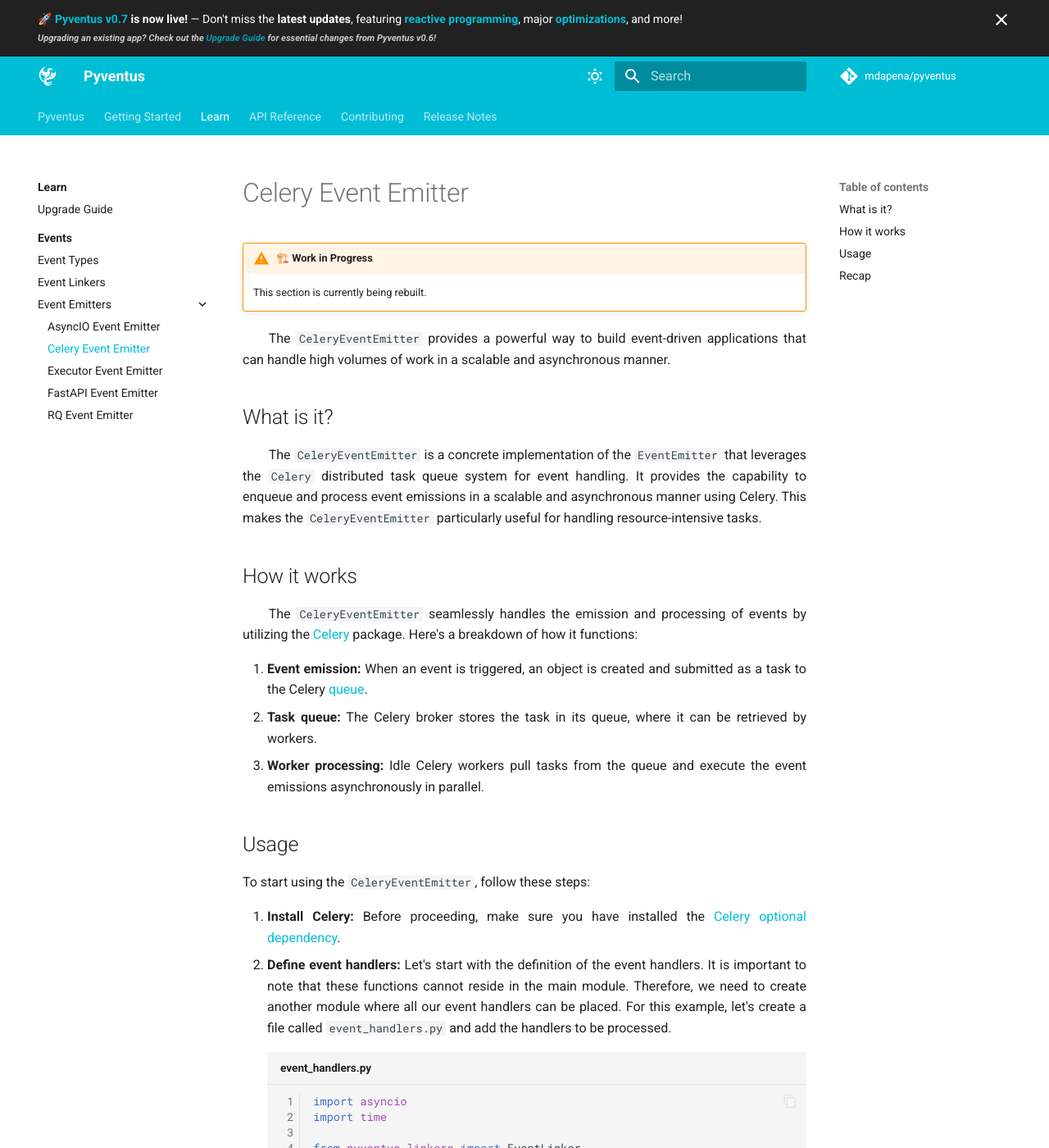
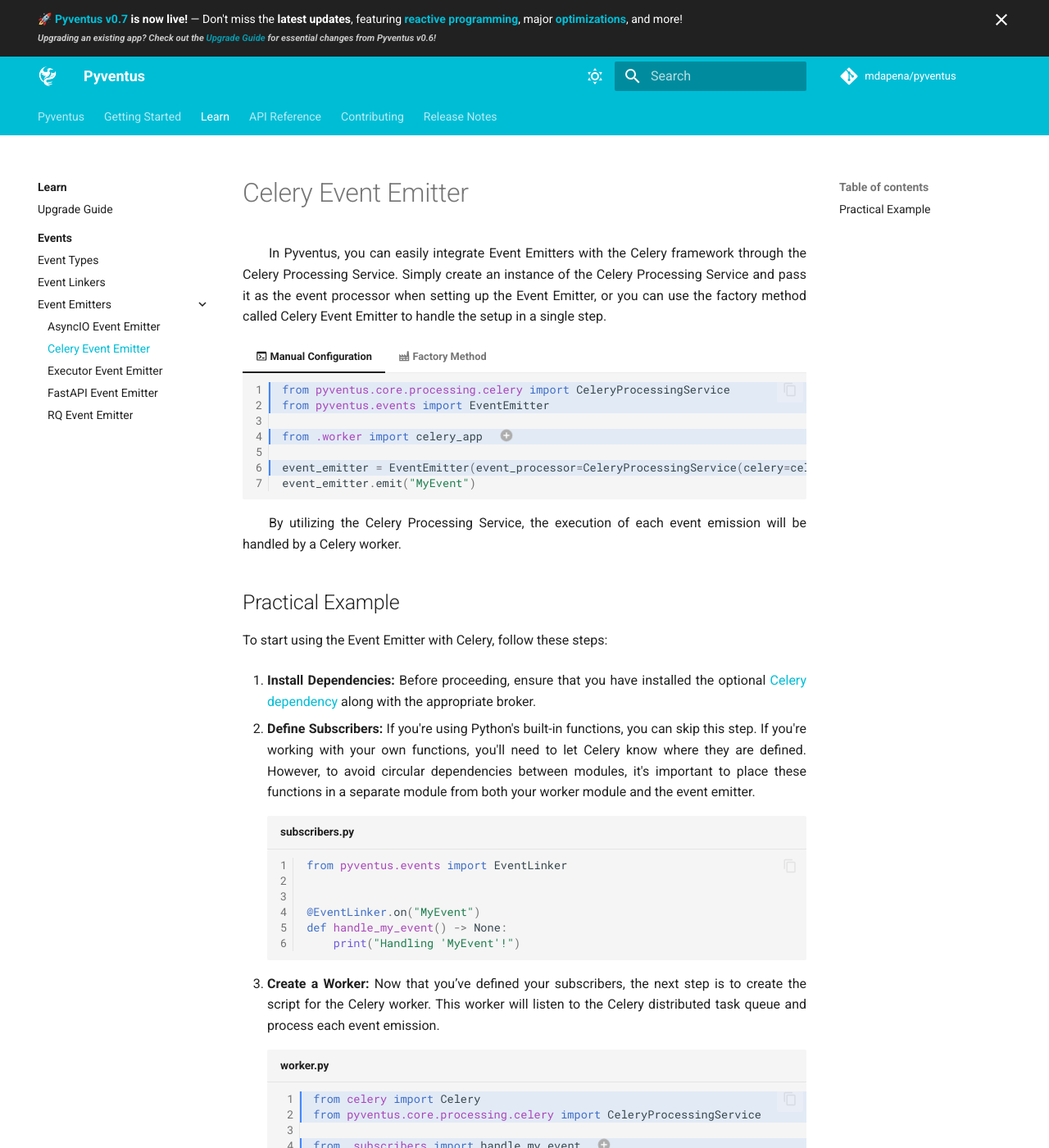
Before and after one commit to mdapena/pyventus, an MkDocs documentation site: the page built from docs/learn/events/emitters/celery.md, in a window 1280 px wide and 1400 px high. Shown: the whole window at 82% size. Built offline with MkDocs 1.6.1 and Material for MkDocs 9.7.7, drawn with Linux system fonts in a browser that asks for light colours; comment, search, counter and statistics services are not loaded; the version menu is left out; some of the changed text lies outside the part shown.

Commit message:
Update `celery emitters` page in the event learning section

````diff
--- /dev/null
+++ b/docs/learn/events/emitters/celery.md
@@ -0,0 +1,196 @@
+<style>
+    .terminal-command {
+        .go:before {
+            content: "$";
+            padding-right: 1.17647em;
+        }
+    }
+</style>
+
+# Celery Event Emitter
+
+<p style="text-align: justify;">
+	&emsp;&emsp;In Pyventus, you can easily integrate Event Emitters with the Celery framework through the Celery Processing Service. Simply create an instance of the Celery Processing Service and pass it as the event processor when setting up the Event Emitter, or you can use the factory method called Celery Event Emitter to handle the setup in a single step.
+</p>
+
+=== ":material-console: Manual Configuration"
+
+    ```Python linenums="1" hl_lines="1-2 4 6"
+    from pyventus.core.processing.celery import CeleryProcessingService
+    from pyventus.events import EventEmitter
+
+    from .worker import celery_app  # (1)!
+
+    event_emitter = EventEmitter(event_processor=CeleryProcessingService(celery=celery_app))
+    event_emitter.emit("MyEvent")
+    ```
+
+    1.  In order to process each event emission, you must have a Celery app configured with a broker and have workers listening to it. The Celery app in this example comes from:
+
+        ```Python title="worker.py" linenums="1" hl_lines="1 2 5 8 12"
+        from celery import Celery
+        from pyventus.core.processing.celery import CeleryProcessingService
+
+        # Initialize a Celery app with Redis as an example broker; other brokers are also supported.
+        celery_app: Celery = Celery(broker="redis://default:redispw@localhost:6379")
+
+        # Register the Pyventus shared task.
+        CeleryProcessingService.register()
+
+        # Start the Celery worker.
+        if __name__ == "__main__":
+            celery_app.start()
+        ```
+
+=== ":material-factory: Factory Method"
+
+    ```Python linenums="1" hl_lines="1 3 6"
+    from pyventus.events import CeleryEventEmitter
+
+    from .worker import celery_app  # (1)!
+
+
+    event_emitter = CeleryEventEmitter(celery=celery_app)
+    event_emitter.emit("MyEvent")
+    ```
+
+    1.  In order to process each event emission, you must have a Celery app configured with a broker and have workers listening to it. The Celery app in this example comes from:
+
+        ```Python title="worker.py" linenums="1" hl_lines="1 2 5 8 12"
+        from celery import Celery
+        from pyventus.core.processing.celery import CeleryProcessingService
+
+        # Initialize a Celery app with Redis as an example broker; other brokers are also supported.
+        celery_app: Celery = Celery(broker="redis://default:redispw@localhost:6379")
+
+        # Register the Pyventus shared task.
+        CeleryProcessingService.register()
+
+        # Start the Celery worker.
+        if __name__ == "__main__":
+            celery_app.start()
+        ```
+
+<p style="text-align: justify;">
+	&emsp;&emsp;By utilizing the Celery Processing Service, the execution of each event emission will be handled by a Celery worker.
+</p>
+
+## Practical Example
+
+<p style="text-align: justify;">
+	To start using the Event Emitter with Celery, follow these steps:
+</p>
+
+1.  <p style="text-align: justify;"><b>Install Dependencies:</b>
+        Before proceeding, ensure that you have installed the optional [Celery dependency](../../../getting-started.md/#optional-dependencies) along with the appropriate broker.
+    </p>
+
+2.  <p style="text-align: justify;"><b>Define Subscribers:</b>
+    	If you're using Python's built-in functions, you can skip this step. If you're working with your own functions, you'll need to let Celery know where they are defined. However, to avoid circular dependencies between modules, it's important to place these functions in a separate module from both your worker module and the event emitter.
+    </p>
+
+    ```Python title="subscribers.py" linenums="1"
+    from pyventus.events import EventLinker
+
+
+    @EventLinker.on("MyEvent")
+    def handle_my_event() -> None:
+        print("Handling 'MyEvent'!")
+    ```
+
+3.  <p style="text-align: justify;"><b>Create a Worker:</b>
+    	Now that you’ve defined your subscribers, the next step is to create the script for the Celery worker. This worker will listen to the Celery distributed task queue and process each event emission.
+    </p>
+
+    ```Python title="worker.py" linenums="1" hl_lines="1 2 4 6 8 11"
+    from celery import Celery
+    from pyventus.core.processing.celery import CeleryProcessingService
+
+    from .subscribers import handle_my_event  # (1)!
+
+    celery_app: Celery = Celery(broker="redis://default:redispw@localhost:6379")  # (2)!
+
+    CeleryProcessingService.register()  # (3)!
+
+    if __name__ == "__main__":
+        celery_app.start()  # (4)!
+    ```
+
+    1.  Import the `subscribers.py` module to let Celery know about the available functions.
+    2.  Initialize a Celery app with Redis; other Celery-supported brokers can also be used.
+    3.  Register the Pyventus shared task.
+    4.  Start the Celery worker only if this script is run directly.
+
+    <p style="text-align: justify;">
+    	With the previous configuration in place, we can now launch the Celery worker. There are a few differences depending on your operating system:
+    </p>
+
+    === ":material-apple: macOS"
+
+        <div class="terminal-command annotate" markdown>
+        ```console
+        celery -A worker worker -l INFO (1)
+        ```
+        </div>
+
+        1.  For more information on configuring and using Celery workers, please refer to the [Celery Workers Guide](https://docs.celeryq.dev/en/stable/userguide/workers.html).
+
+    === ":fontawesome-brands-windows: Windows"
+
+        <div class="terminal-command annotate" markdown>
+        ```console
+        celery -A worker worker -l INFO --pool=solo (1)
+        ```
+        </div>
+
+        1.  For more information on configuring and using Celery workers, please refer to the [Celery Workers Guide](https://docs.celeryq.dev/en/stable/userguide/workers.html).
+
+    === ":material-linux: Linux"
+
+        <div class="terminal-command annotate" markdown>
+        ```console
+        celery -A worker worker -l INFO (1)
+        ```
+        </div>
+
+        1.  For more information on configuring and using Celery workers, please refer to the [Celery Workers Guide](https://docs.celeryq.dev/en/stable/userguide/workers.html).
+
+4.  <p style="text-align: justify;"><b>Emitting events:</b>
+    	Now that your workers are up and running, it’s time to start emitting events! Just create an Event Emitter configured with the Celery Processing Service, and you’re all set to emit an event.
+    </p>
+
+    ```Python title="main.py" linenums="1" hl_lines="1 3 5 6"
+    from pyventus.events import CeleryEventEmitter, EventEmitter
+
+    from .worker import celery_app
+
+    event_emitter: EventEmitter = CeleryEventEmitter(celery=celery_app)  # (1)!
+    event_emitter.emit("MyEvent")
+    ```
+
+    1.  If you're working with a specific queue name, you can set it up when creating the Celery Processing Service or its counterpart, the Celery Event Emitter, as follows:
+
+        ```Python title="main.py" linenums="1" hl_lines="5"
+        from pyventus.events import CeleryEventEmitter, EventEmitter
+
+        from .worker import celery_app
+
+        event_emitter: EventEmitter = CeleryEventEmitter(celery=celery_app, queue="QueueName")
+        event_emitter.emit("MyEvent")
+        ```
+
+        ```Python title="main.py" linenums="1" hl_lines="6"
+        from pyventus.core.processing.celery import CeleryProcessingService
+        from pyventus.events import EventEmitter
+
+        from .worker import celery_app
+
+        event_emitter = EventEmitter(event_processor=CeleryProcessingService(celery=celery_app, queue="QueueName"))
+        event_emitter.emit("MyEvent")
+        ```
+
+    !!! warning "Security Considerations"
+
+        <p style="text-align: justify;" markdown>
+            &emsp;&emsp;To enhance security in message communication, it is recommended to employ the Celery `auth` serializer. While the Celery Processing Service is serializer-agnostic, it relies on the pickling process to convert callbacks and their arguments into transmittable data, making security a critical consideration. For more information, please refer to: [Celery Security](https://docs.celeryq.dev/en/stable/userguide/security.html).
+        </p>
--- a/docs/learn/events/emitters/celery/index.md
+++ /dev/null
@@ -1,208 +0,0 @@
----
-hide:
-    - feedback
----
-
-# Celery Event Emitter
-
-!!! warning "🏗️ Work in Progress"
-
-    This section is currently being rebuilt.
-
-<p style='text-align: justify;' markdown>
-	&emsp;&emsp;The `CeleryEventEmitter` provides a powerful way to build event-driven applications that can handle high
-	volumes of work in a scalable and asynchronous manner.
-</p>
-
-## What is it?
-
-<p style='text-align: justify;' markdown>
-	&emsp;&emsp;The `CeleryEventEmitter` is a concrete implementation of the `EventEmitter` that leverages the `Celery`
-	distributed task queue system for event handling. It provides the capability to enqueue and process event emissions
-	in a scalable and asynchronous manner using Celery. This makes the `CeleryEventEmitter` particularly useful for
-	handling resource-intensive tasks.
-</p>
-
-## How it works
-
-<p style='text-align: justify;' markdown>
-	&emsp;&emsp;The `CeleryEventEmitter` seamlessly handles the emission and processing of events by utilizing the <a href="https://docs.celeryq.dev/en/stable/getting-started/introduction.html" target="_blank">Celery</a>
-	package. Here's a breakdown of how it functions:
-</p>
-
-<ol style='text-align: justify;' markdown>
-
-<li style='text-align: justify;' markdown>**Event emission:**
-When an event is triggered, an object is created and submitted as a task to the Celery [queue](../../../api/emitters/celery/index.md/#pyventus.emitters.celery.CeleryEventEmitter.Queue).
-</li>
-
-<li style='text-align: justify;' markdown>**Task queue:**
-The Celery broker stores the task in its queue, where it can be retrieved by workers.
-</li>
-
-<li style='text-align: justify;' markdown>**Worker processing:**
-Idle Celery workers pull tasks from the queue and execute the event emissions asynchronously in parallel.
-</li>
-
-</ol>
-
-## Usage
-
-<p style='text-align: justify;' markdown>
-	To start using the `CeleryEventEmitter`, follow these steps:
-</p>
-
-<ol style='text-align: justify;' markdown>
-
-<li style='text-align: justify;' markdown>**Install Celery:**
-Before proceeding, make sure you have installed the [Celery optional dependency](../../../getting-started.md/#optional-dependencies).
-</li>
-
-<li style='text-align: justify;' markdown>**Define event handlers:**
-Let's start with the definition of the event handlers. It is important to note that these functions cannot reside in
-the main module. Therefore, we need to create another module where all our event handlers can be placed. For this
-example, let's create a file called `event_handlers.py` and add the handlers to be processed.
-
-```Python title="event_handlers.py" linenums="1" hl_lines="7-11 14-18"
-import asyncio
-import time
-
-from pyventus.linkers import EventLinker
-
-
-@EventLinker.on("StringEvent")
-async def slow_async_event_callback():
-    print("Starting the async slow process...")
-    await asyncio.sleep(5)
-    print("Finishing the async slow process!")
-
-
-@EventLinker.on("StringEvent")
-def slow_sync_event_callback():
-    print("Starting the sync slow process...")
-    time.sleep(5)
-    print("Finishing the sync slow process!")
-```
-
-</li>
-
-<li style='text-align: justify;' markdown>**Celery worker:**
-Once you have defined the event handlers, the next step is to configure the Celery workers to process event emissions
-within a distributed task queue system. To accomplish this, create a file called `worker.py` and include the following
-worker configuration. These workers will actively listen to a message broker like RabbitMQ or Redis and process
-incoming tasks. For more advanced configurations, refer to the official
-<a href="https://docs.celeryq.dev/en/stable/userguide/application.html" target="_blank">Celery documentation</a>.
-
-<details markdown="1" class="info" open>
-<summary>Serialization Security</summary>
-<p style='text-align: justify;' markdown>
-&emsp;&emsp;It's important to set the content type in the Celery app to `application/x-python-serialize`. This allows the event
-emission object to be serialized and deserialized when tasks are processed. The CeleryEventEmitter queue can
-authenticate and validate any serialized payloads through hashing methods and a secret key. Moreover, a
-custom serializer can be implemented if the default does not meet the specific needs of your project.
-</p>
-</details>
-
-```Python title="worker.py" linenums="1" hl_lines="7-8 13-14 17"
-from celery import Celery
-from pyventus.emitters.celery import CeleryEventEmitter
-
-# To ensure Python recognizes the existence of the event handlers, we need to import them.
-from event_handlers import slow_sync_event_callback, slow_async_event_callback
-
-# Using Redis as a broker for example purpose. For the Redis support 'pip install celery[redis]'
-app: Celery = Celery("worker", broker="redis://default:redispw@localhost:6379")
-
-# Optional configuration, see the Celery app user guide.
-app.conf.update(result_expires=3600)
-
-# Set the accepted content type to "application/x-python-serialize" in the Celery app.
-app.conf.accept_content = ["application/json", "application/x-python-serialize"]
-
-# Create the celery event emitter queue.
-celery_event_emitter_queue = CeleryEventEmitter.Queue(celery=app, secret="secret-key")
-
-if __name__ == "__main__":
-    app.start()
-```
-
-</li>
-
-<li style='text-align: justify;' markdown>**Launching Celery Workers:**
-With the previous configuration and setup complete, we can now launch the Celery worker processes. There are a few
-differences depending on your operating system:
-
-<ul>
-<li style='text-align: justify;' markdown><b>For Linux/macOS:</b>
-
-```console
-celery -A worker worker -l INFO
-```
-
-</li>
-<li style='text-align: justify;' markdown><b>For Windows:</b>
-
-```console
-celery -A worker worker -l INFO --pool=solo
-```
-
-</li>
-<li style='text-align: justify;' markdown><b>Specifying a Queue:</b>
-
-```console
-celery -A worker worker -l INFO -Q [queue-name]
-```
-
-</li>
-</ul>
-
-</li>
-
-<li style='text-align: justify;' markdown>**Emitting events:**
-To emit events, we will create a `main.py` file where we instantiate the `CeleryEventEmitter` and trigger our first event.
-
-```Python title="main.py" linenums="1" hl_lines="6-8"
-from pyventus import EventEmitter
-from pyventus.emitters.celery import CeleryEventEmitter
-
-from worker import celery_event_emitter_queue
-
-if __name__ == "__main__":
-    event_emitter: EventEmitter = CeleryEventEmitter(queue=celery_event_emitter_queue)
-    event_emitter.emit("StringEvent")
-```
-
-</li>
-
-</ol>
-
-## Recap
-
-<p style='text-align: justify;' markdown>
-	&emsp;&emsp;We've explored how the `CeleryEventEmitter` provides an asynchronous and scalable solution for
-	processing events. Here are the key points:
-</p>
-
-<ul style='text-align: justify;' markdown>
-
-<li style='text-align: justify;' markdown>
-Events are emitted and serialized into tasks submitted to the Celery queue.
-</li>
-
-<li style='text-align: justify;' markdown>
-Celery workers then asynchronously process the queued event emissions independently and in parallel.
-</li>
-
-<li style='text-align: justify;' markdown>
-This distributed approach provides scalable event handling under any workload.
-</li>
-
-</ul>
-
-<p style='text-align: justify;' markdown>
-	&emsp;&emsp;In summary, the CeleryEventEmitter leverages Celery's distributed task queue architecture to
-	efficiently scale event-driven applications through asynchronous parallel processing of event emissions.
-	This elastic approach allows applications to handle increasing workloads in a scalable manner.
-</p>
-
-<br>
--- a/mkdocs.yml
+++ b/mkdocs.yml
@@ -179,7 +179,7 @@
         - Event Emitters:
             - learn/events/emitters/index.md
             - AsyncIO Event Emitter: learn/events/emitters/asyncio.md
-            - Celery Event Emitter: learn/events/emitters/celery/index.md
+            - Celery Event Emitter: learn/events/emitters/celery.md
             - Executor Event Emitter: learn/events/emitters/executor.md
             - FastAPI Event Emitter: learn/events/emitters/fastapi/index.md
             - RQ Event Emitter: learn/events/emitters/rq/index.md
````
